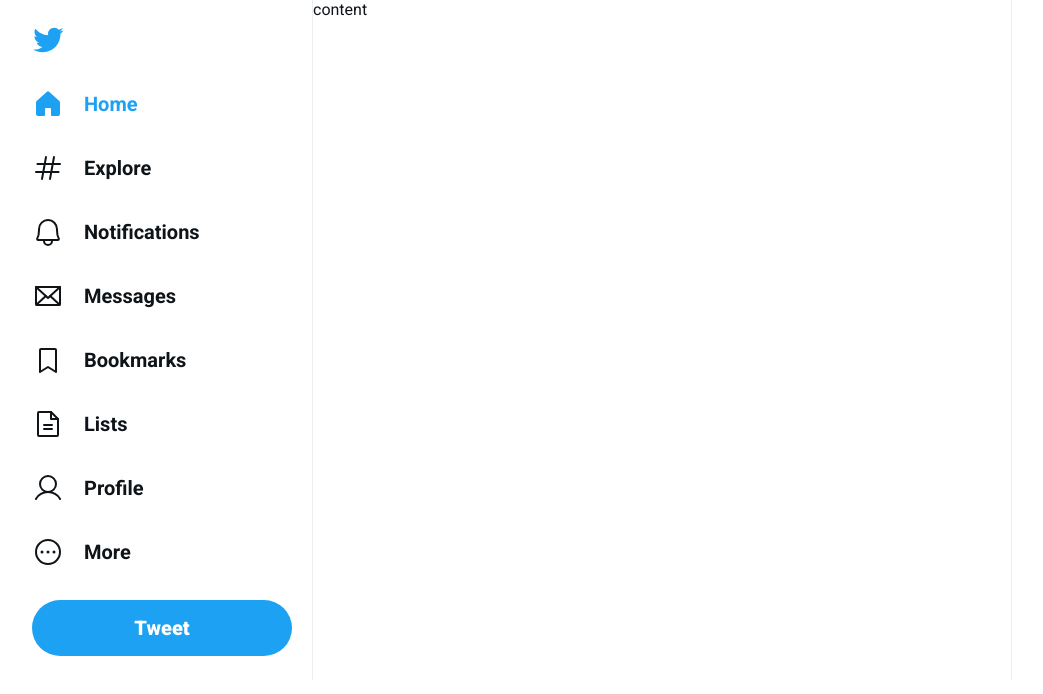
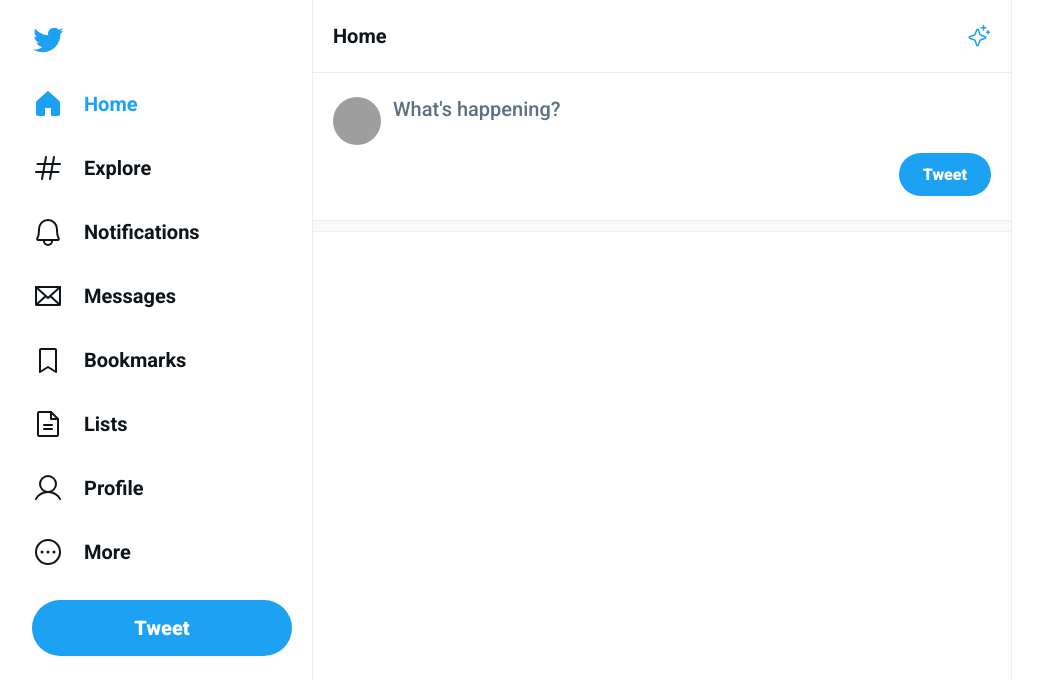
Before and after one commit to eltonsantos/ui-twitter, a React (Vite) app: page / in a window 1280 px wide. Shown: the top 694 px of the page, without its empty margins (128-1171 px from the left). Built offline with nearby package versions, Linux system fonts and the light colour scheme; grey boxes are pictures that could not be loaded.

Commit message:
Create header and textarea tweet

```diff
--- a/src/global.css
+++ b/src/global.css
@@ -92,3 +92,75 @@ a {
   border-left: 1px solid #ebeef0;
   border-right: 1px solid #ebeef0;
 }
+
+.timeline-header {
+  padding: 1.5rem 1.25rem;
+  display: flex;
+  align-items: center;
+  justify-content: space-between;
+  font-size: 1.25rem;
+  font-weight: 700;
+  border-bottom: 1px solid #ebeef0;
+}
+
+.timeline-header svg {
+  width: 1.5rem;
+  height: 1.5rem;
+  color: var(--twitter-blue);
+}
+
+.new-tweet-form {
+  padding: 1.5rem 1.25rem;
+  display: flex;
+  flex-direction: column;
+  gap: 0.5rem;
+}
+
+.new-tweet-form label {
+  display: flex;
+  gap: 0.75rem;
+}
+
+.new-tweet-form label img {
+  width: 3rem;
+  height: 3rem;
+  border-radius: 9999px;
+}
+
+.new-tweet-form label textarea {
+  flex: 1;
+  border: 0;
+  font-size: 1.25rem;
+  font-weight: 500;
+  resize: none;
+}
+
+.new-tweet-form label textarea:focus {
+  outline: none;
+}
+
+.new-tweet-form label textarea::placeholder {
+  color: #5b7083;
+}
+
+.new-tweet-form button[type="submit"] {
+  margin-left: auto;
+  background: var(--twitter-blue);
+  border-radius: 9999px;
+  padding: 0.75rem 1.5rem;
+  color: #fff;
+  font-size: 1rem;
+  font-weight: 900;
+  border: 0;
+}
+
+.new-tweet-form button[type="submit"]:hover {
+  filter: brightness(0.9);
+}
+
+.separator {
+  background: #f7f9fa;
+  border-top: 1px solid #ebeef0;
+  border-bottom: 1px solid #ebeef0;
+  height: 0.75rem;
+}
--- a/src/main.tsx
+++ b/src/main.tsx
@@ -12,6 +12,7 @@ import {
   FileText,
   Hash,
   House,
+  Sparkle,
   User,
 } from "phosphor-react";
 
@@ -58,7 +59,27 @@ ReactDOM.createRoot(document.getElementById("root") as HTMLElement).render(
           Tweet
         </button>
       </aside>
-      <div className="content">content</div>
+      <div className="content">
+        <main className="timeline">
+          <div className="timeline-header">
+            Home
+            <Sparkle />
+          </div>
+
+          <form className="new-tweet-form">
+            <label htmlFor="tweet">
+              <img
+                src="https://github.com/eltonsantos.png"
+                alt="Elton Santos"
+              />
+              <textarea id="tweet" placeholder="What's happening?" />
+            </label>
+            <button type="submit">Tweet</button>
+          </form>
+
+          <div className="separator" />
+        </main>
+      </div>
     </div>
   </React.StrictMode>
 );
```
